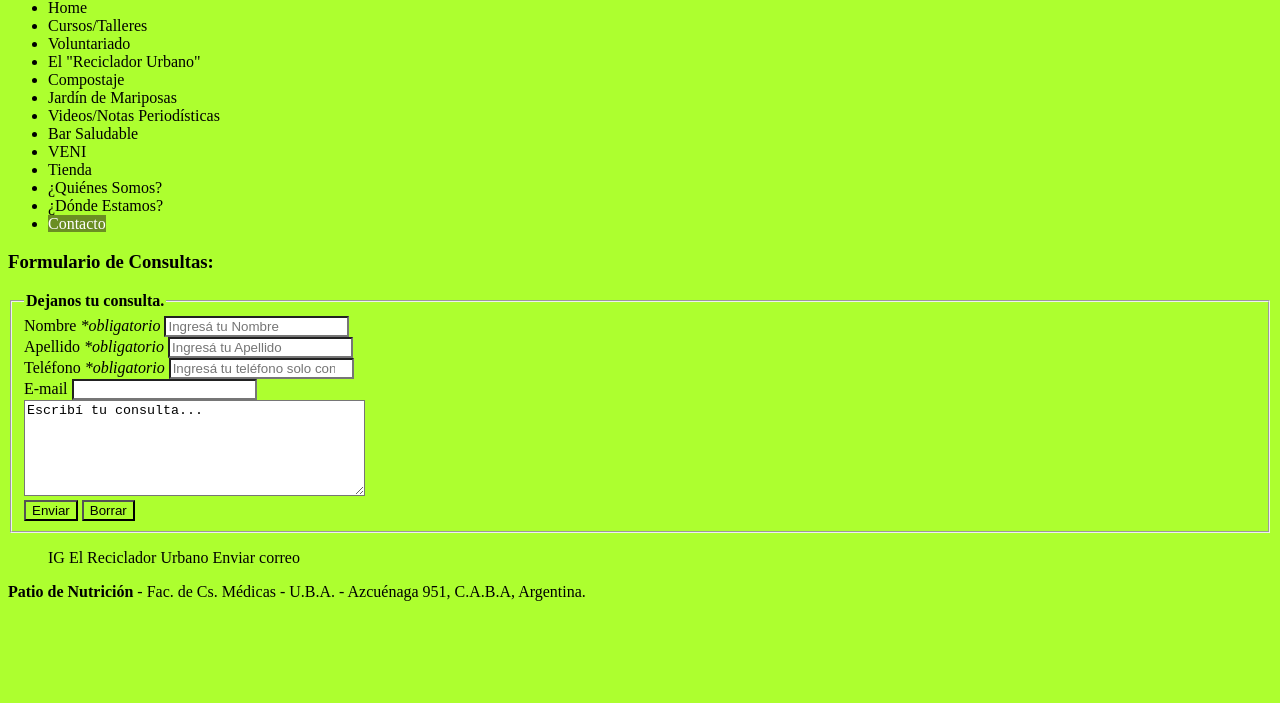
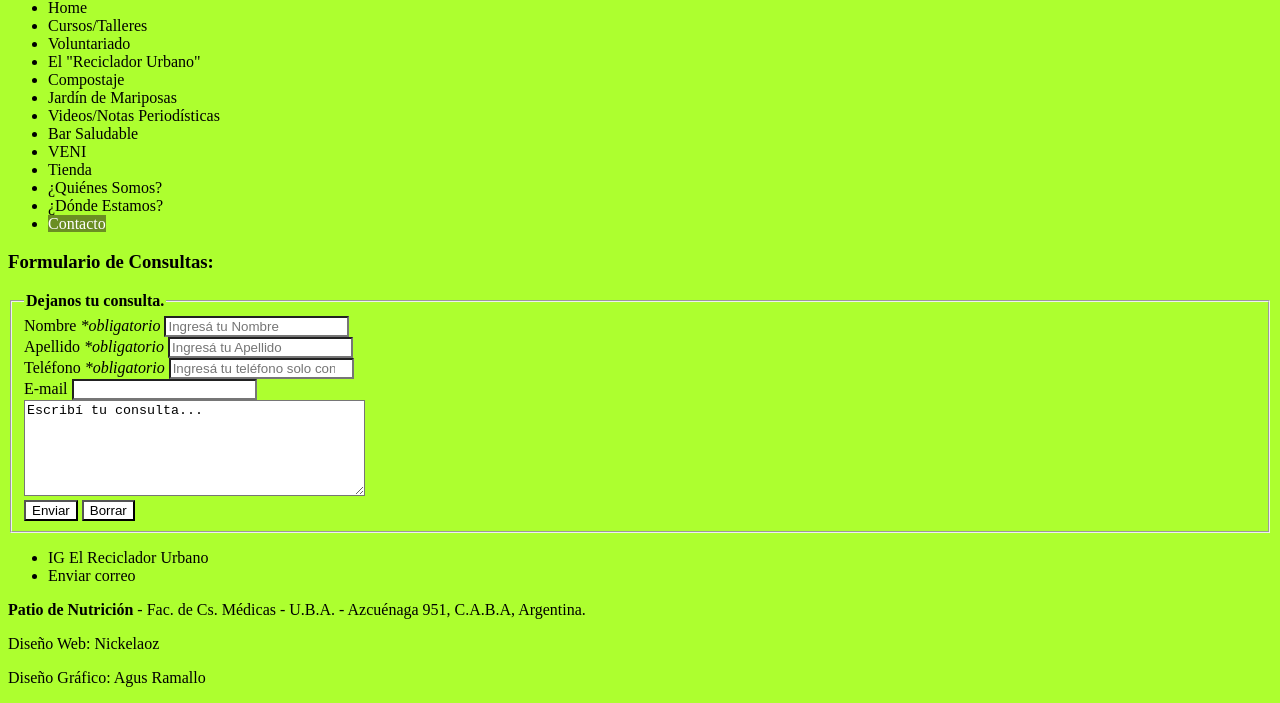
Before and after one commit to Nickelaoz/ProyectoHuerta, a plain HTML site: page contacto.html in a window 1280 px wide. Shown: the part 614-1317 px from the top of the page. Before the commit the page ends 1231 px from the top, so only its background shows below. Drawn offline with Linux system fonts and the light colour scheme.

Commit message:
créditos agregados a todos los footers

```diff
--- a/contacto.html
+++ b/contacto.html
@@ -54,8 +54,8 @@
                 <label for="Mensaje"></label>
                 <textarea class="fondoBlanco" name="Mensaje" id="Mensaje" cols="40" rows="6">Escribí tu consulta...</textarea>
                 <br>
-                <input type="submit" value="Enviar">
-                <input type="reset" value="Borrar">
+                <input class="fondoBlanco" type="submit" value="Enviar">
+                <input class="fondoBlanco" type="reset" value="Borrar">
             </fieldset>
         </form>
 
@@ -64,15 +64,19 @@
     <footer>
         <nav>
             <ul>
-                <a href="https://www.instagram.com/elrecicladorurbano/" target="_blank" rel="noopener noreferrer" >IG El Reciclador Urbano</a>
-                <!---->
+                <li><a href="https://www.instagram.com/elrecicladorurbano/" target="_blank" rel="noopener noreferrer" >IG El Reciclador Urbano</a></li>
+
+                <!-- -->
                 <!--https://www.instagram.com/colectivoreciclador/-->
                 <!--https://www.instagram.com/barsaludableveni/-->
-                <a href="mailto:info@gmail.com">Enviar correo</a>
+                <li><a href="mailto:info@gmail.com">Enviar correo</a></li>  <!--NO OLVIDAR BOTÓN ANTI BOT-->
             </ul>
         </nav>
 
-        <p><STrong>Patio de Nutrición</STrong> - Fac. de Cs. Médicas - U.B.A. - Azcuénaga 951, C.A.B.A, Argentina.</p>
+        <span><p><STrong>Patio de Nutrición</STrong> - Fac. de Cs. Médicas - U.B.A. - Azcuénaga 951, C.A.B.A, Argentina.</p></span>
+        <span><p>Diseño Web: Nickelaoz</p></span>
+        <span><p>Diseño Gráfico: <a href="https://www.behance.net/agusramallocf" target="_blank" rel="noopener noreferrer">Agus Ramallo</a></p></span>
+
     </footer>
 </body>
 
```
Also changed, not shown: cursos.html (+4 -2 lines), dondeEstamos.html (+4 -2 lines), elReciclador.html (+18 -0 lines), index.html (+3 -1 lines), voluntariado.html (+6 -4 lines).
